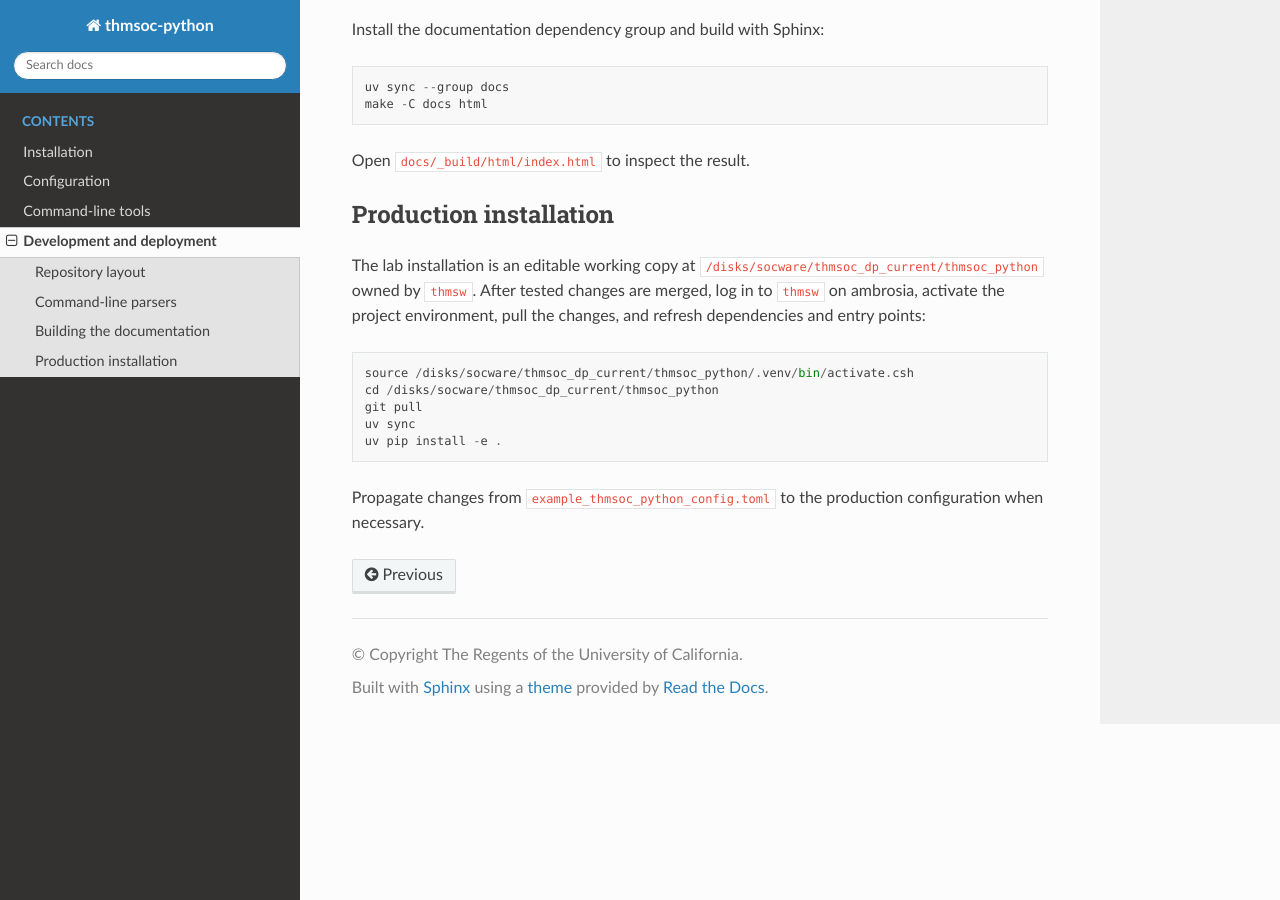
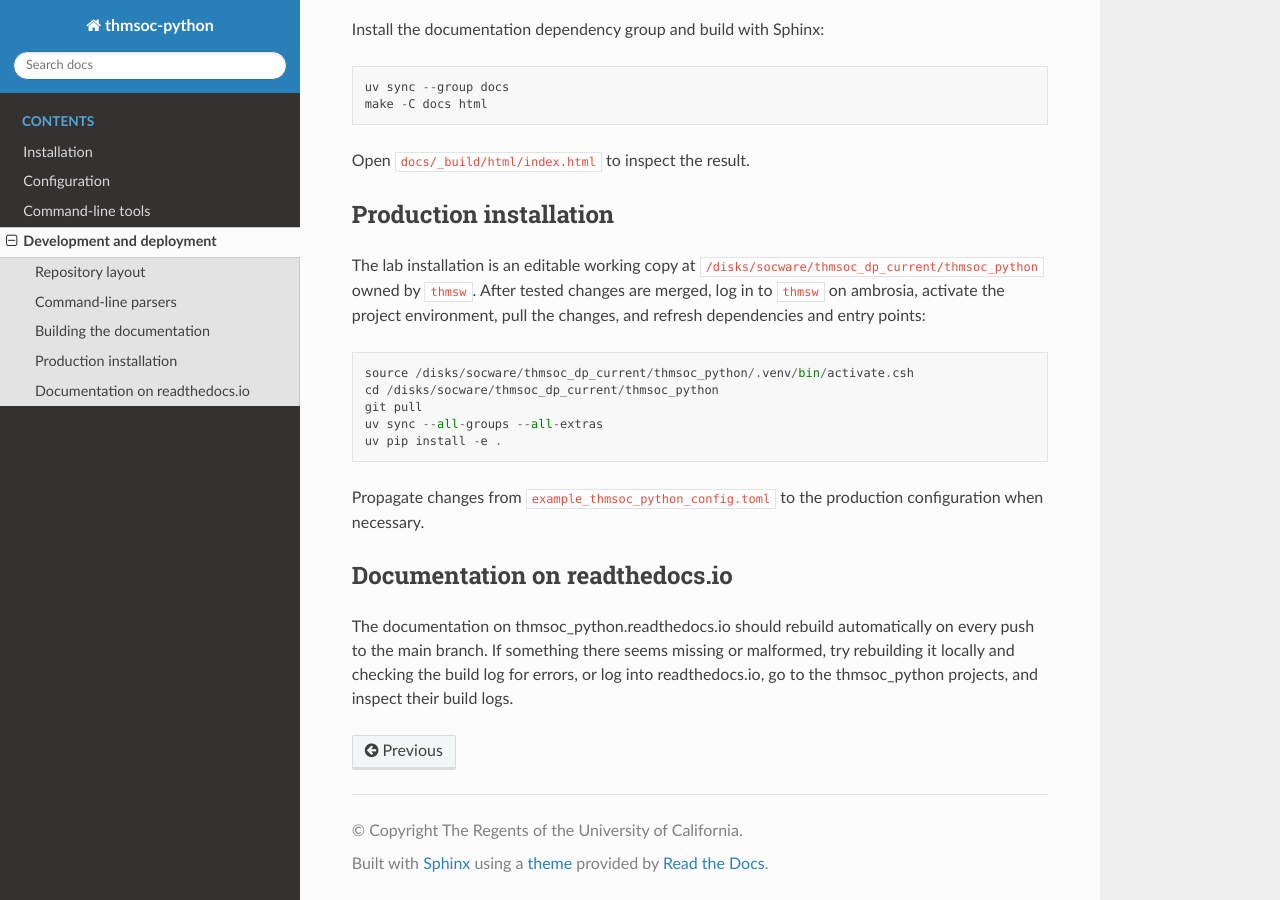
Before and after one commit to spedas/thmsoc_python, a Sphinx documentation site: the page built from docs/source/development.rst, in a window 1280 px wide and 900 px high, scrolled down 508 px. Built offline with Sphinx 7.4.7 and the Read the Docs theme 3.1.0, drawn with Linux system fonts in a browser that asks for light colours.

Commit message:
Small updates to clarify deployment and documentation build steps.

```diff
--- a/docs/source/development.rst
+++ b/docs/source/development.rst
@@ -39,8 +39,15 @@ points::
    source /disks/socware/thmsoc_dp_current/thmsoc_python/.venv/bin/activate.csh
    cd /disks/socware/thmsoc_dp_current/thmsoc_python
    git pull
-   uv sync
+   uv sync --all-groups --all-extras
    uv pip install -e .
 
 Propagate changes from ``example_thmsoc_python_config.toml`` to the production
 configuration when necessary.
+
+Documentation on readthedocs.io
+--------------------------------
+
+The documentation on thmsoc_python.readthedocs.io should rebuild automatically on every push to the main
+branch.  If something there seems missing or malformed, try rebuilding it locally and checking the build log for
+errors, or log into readthedocs.io, go to the thmsoc_python projects, and inspect their build logs.
```
Also changed, not shown: README.md (+2 -2 lines).
